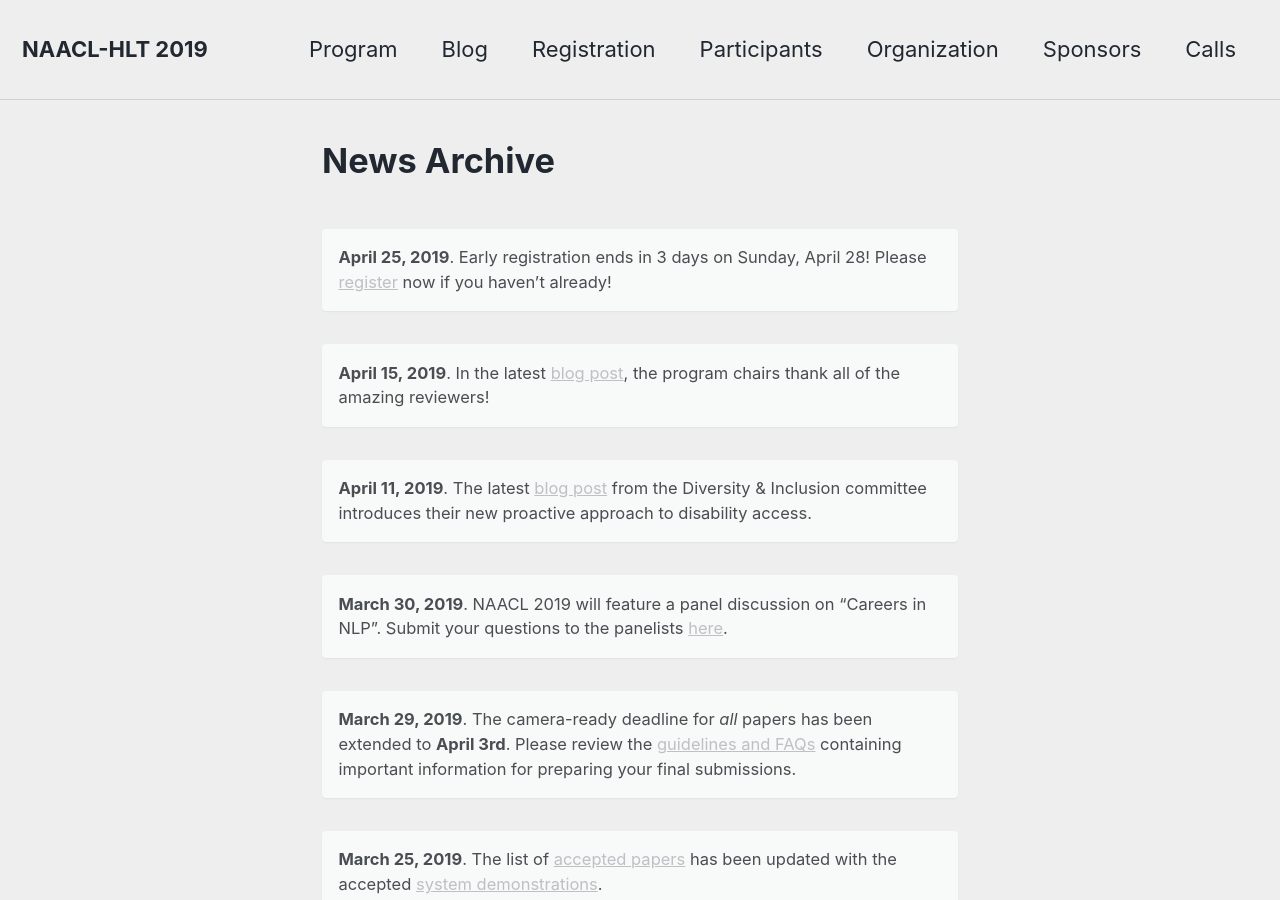
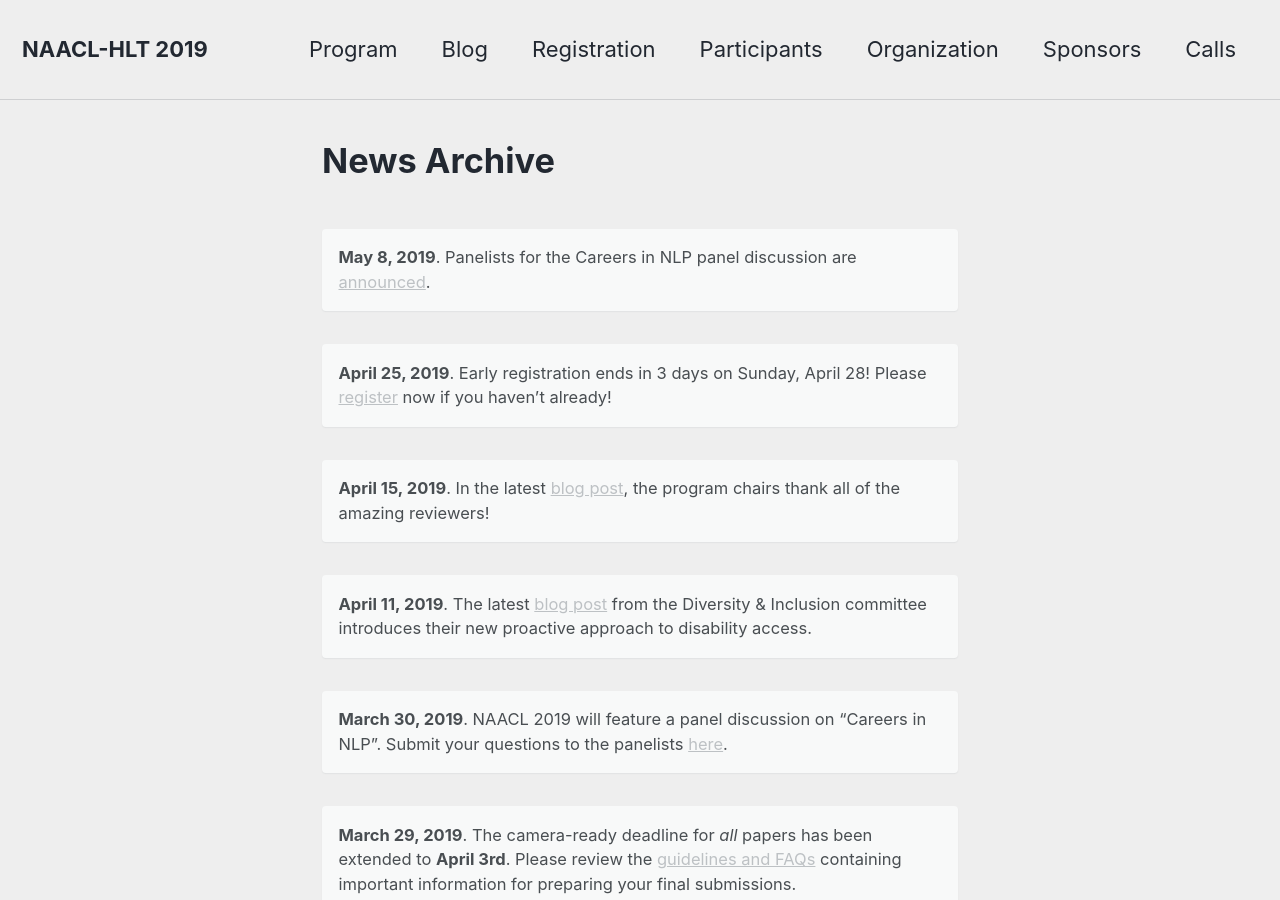
Before and after one commit to naacl-org/naacl-2021-website, a Jekyll site: the page built from _pages/archive.md, in a window 1280 px wide and 900 px high. Built offline with Jekyll 4.4.1, drawn with Linux system fonts in a browser that asks for light colours; nearby versions of some CDN libraries.

Commit message:
Update archive.md

```diff
--- a/_pages/archive.md
+++ b/_pages/archive.md
@@ -7,6 +7,9 @@
 toc_icon: "cog"
 ---
 {% include base_path %}
+
+**May 8, 2019**. Panelists for the Careers in NLP panel discussion are [announced](/blog/introducing-careers-panel/).
+{: .notice}
 
 **April 25, 2019**. Early registration ends in 3 days on Sunday, April 28! Please [register](https://aclweb.org/conference/naacl-hlt-2019-conference-registration/) now if you haven't already!
 {: .notice}
```
